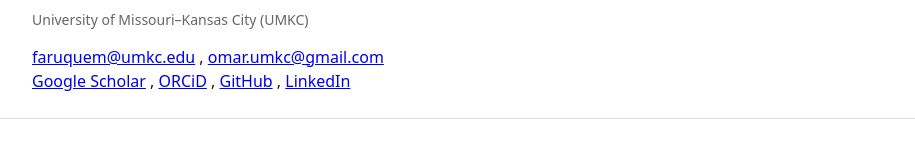
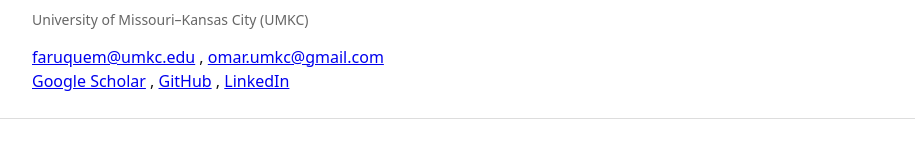
Before and after one commit to omarumkc/omarumkc.github.io, a plain HTML site: page index.html in a window 1280 px wide. Shown: the part 130-290 px from the top of the page, without its empty margins (182-1097 px from the left). Drawn offline with Linux system fonts and the light colour scheme.

Commit message:
removed orchid

```diff
--- a/index.html
+++ b/index.html
@@ -21,7 +21,7 @@
       </p>
 
       <a href="mailto:faruquem@umkc.edu">faruquem@umkc.edu</a> , <a href="mailto:omar.umkc@gmail.com">omar.umkc@gmail.com</a> <br>
-      <a href="https://scholar.google.com/citations?user=rBRSC7MAAAAJ&hl=en">Google Scholar</a> , <a href="https://orcid.org/0000-0002-2073-9289">ORCiD</a> ,
+      <a href="https://scholar.google.com/citations?user=rBRSC7MAAAAJ&hl=en">Google Scholar</a> ,
       <a href="https://github.com/omarumkc">GitHub</a> , <a href="https://www.linkedin.com/in/omacetamol/"> LinkedIn</a>
 
     </div>
--- a/styles.css
+++ b/styles.css
@@ -138,7 +138,7 @@ ul, ol {
 }
 
 .muted {
-  /* font color should be gray */
+  /* gray  font*/
   color: #666;
   font-size: 14px;
 }
```
